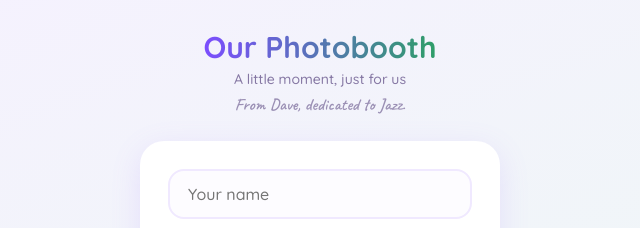
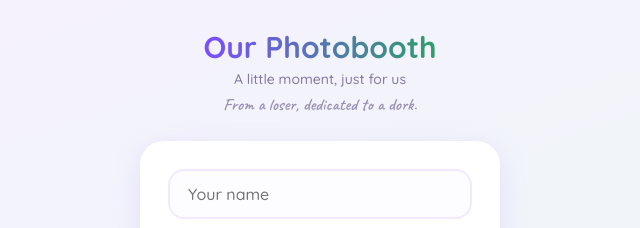
Before and after one commit to thatwalkingcactus/photobooth, a plain HTML site: page docs/index.html in a window 1280 px wide. Shown: the top 228 px of the page, 320-960 px from the left. Drawn offline with Linux system fonts and the light colour scheme; no server answers.

Commit message:
change landing page text

```diff
--- a/docs/index.html
+++ b/docs/index.html
@@ -477,7 +477,7 @@
 
 <h1>Our Photobooth</h1>
 <p class="subtitle">A little moment, just for us</p>
-<p class="dedication">From Dave, dedicated to Jazz.</p>
+<p class="dedication">From a loser, dedicated to a dork.</p>
 
 <!-- Landing page -->
 <div id="setup-screen">
```
